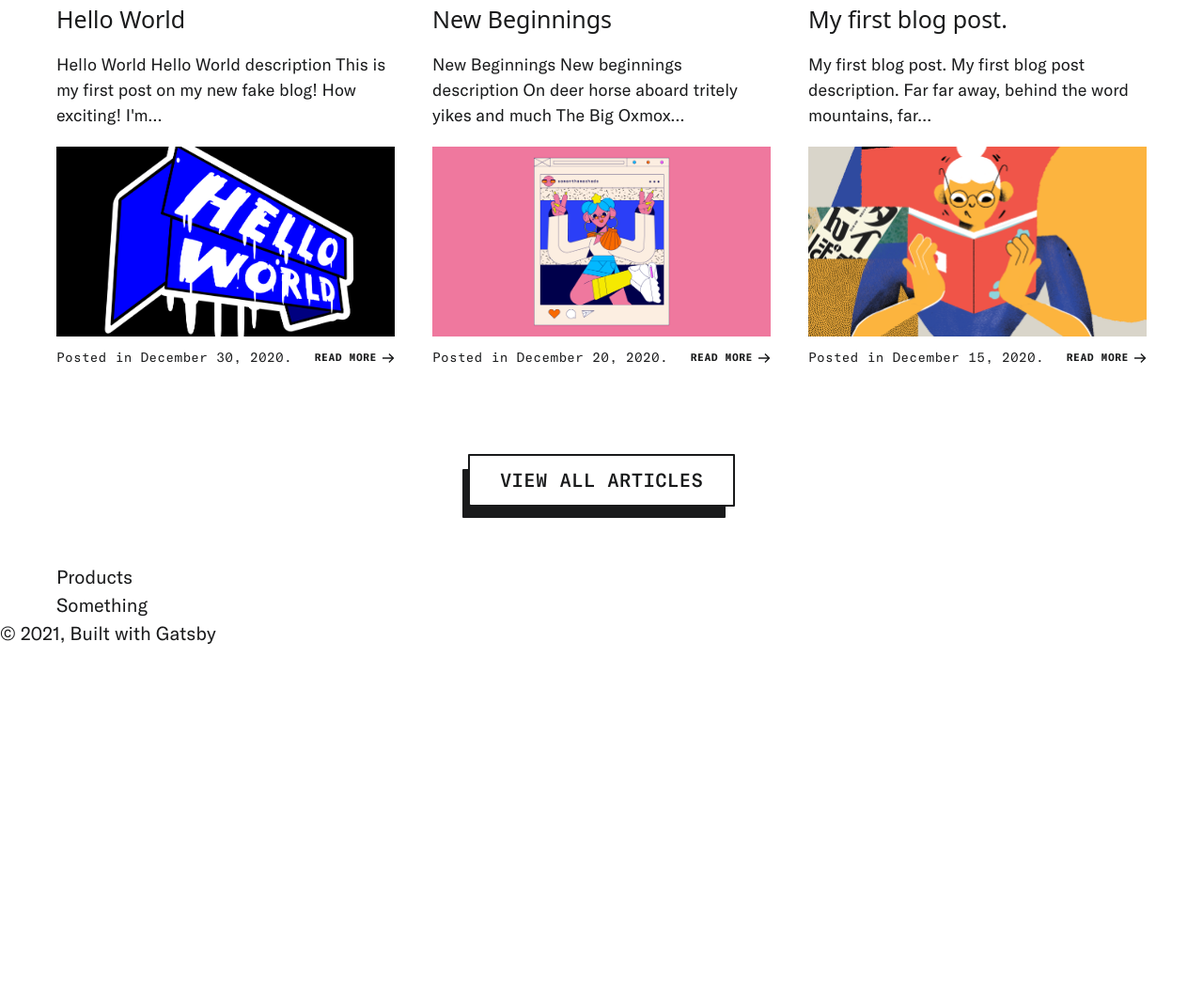
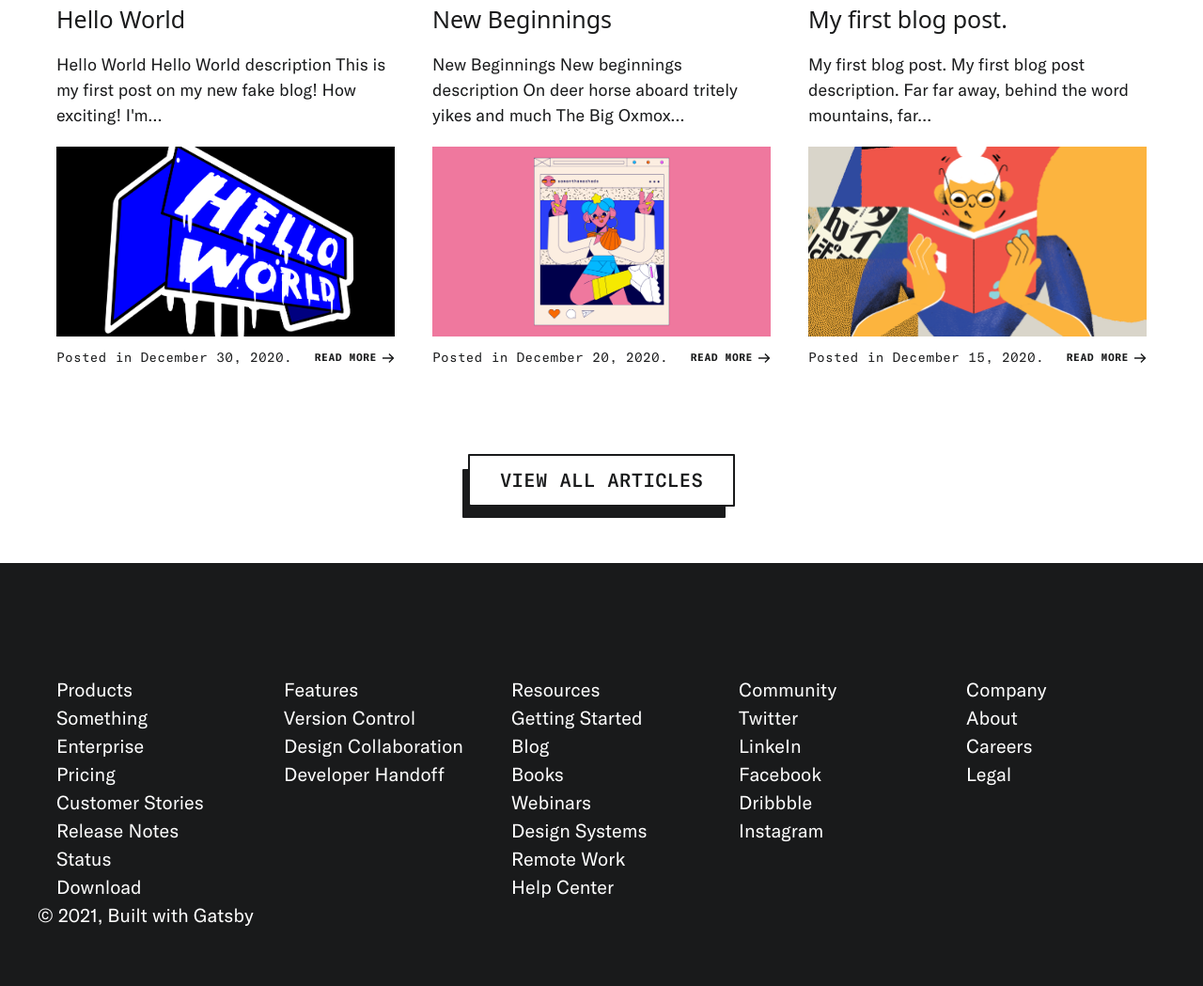
Before and after one commit to clovis-rosa/gatsby-logbook-blog, a Gatsby site: page / in a window 1280 px wide. Shown: the part 2247-3296 px from the top of the page at 94% size. Before the commit the page ends 2936 px from the top, so only its background shows below. Built offline with nearby package versions, Linux system fonts and the light colour scheme; Gatsby itself is replaced by a stand-in of ours; a web font is replaced by a local one.

Commit message:
Working on Footer Section

```diff
--- a/src/components/Footer.jsx
+++ b/src/components/Footer.jsx
@@ -5,12 +5,105 @@ import styled from "styled-components"
 export default function Footer() {
   return (
     <>
+      <FooterSection>
         <FooterContainer>
           <div>
             <h3>Products</h3>
             <ul>
               <li>
-              <Link to="">Something</Link>
+                <Link to="/">Something</Link>
+              </li>
+              <li>
+                <Link to="/">Enterprise</Link>
+              </li>
+              <li>
+                <Link to="/">Pricing</Link>
+              </li>
+              <li>
+                <Link to="/">Customer Stories</Link>
+              </li>
+              <li>
+                <Link to="/">Release Notes</Link>
+              </li>
+              <li>
+                <Link to="/">Status</Link>
+              </li>
+              <li>
+                <Link to="/">Download</Link>
+              </li>
+            </ul>
+          </div>
+          <div>
+            <h3>Features</h3>
+            <ul>
+              <li>
+                <Link to="/">Version Control</Link>
+              </li>
+              <li>
+                <Link to="/">Design Collaboration</Link>
+              </li>
+              <li>
+                <Link to="/">Developer Handoff</Link>
+              </li>
+            </ul>
+          </div>
+          <div>
+            <h3>Resources</h3>
+            <ul>
+              <li>
+                <Link to="/">Getting Started</Link>
+              </li>
+              <li>
+                <Link to="/">Blog</Link>
+              </li>
+              <li>
+                <Link to="/">Books</Link>
+              </li>
+              <li>
+                <Link to="/">Webinars</Link>
+              </li>
+              <li>
+                <Link to="/">Design Systems</Link>
+              </li>
+              <li>
+                <Link to="/">Remote Work</Link>
+              </li>
+              <li>
+                <Link to="/">Help Center</Link>
+              </li>
+            </ul>
+          </div>
+          <div>
+            <h3>Community</h3>
+            <ul>
+              <li>
+                <Link to="/">Twitter</Link>
+              </li>
+              <li>
+                <Link to="/">LinkeIn</Link>
+              </li>
+              <li>
+                <Link to="/">Facebook</Link>
+              </li>
+              <li>
+                <Link to="/">Dribbble</Link>
+              </li>
+              <li>
+                <Link to="/">Instagram</Link>
+              </li>
+            </ul>
+          </div>
+          <div>
+            <h3>Company</h3>
+            <ul>
+              <li>
+                <Link to="/">About</Link>
+              </li>
+              <li>
+                <Link to="/">Careers</Link>
+              </li>
+              <li>
+                <Link to="/">Legal</Link>
               </li>
             </ul>
           </div>
@@ -20,6 +113,7 @@ export default function Footer() {
           {` `}
           <a href="https://www.gatsbyjs.com">Gatsby</a>
         </div>
+      </FooterSection>
     </>
   )
 }
```
Lines whose indentation alone changed are shown as unchanged.
